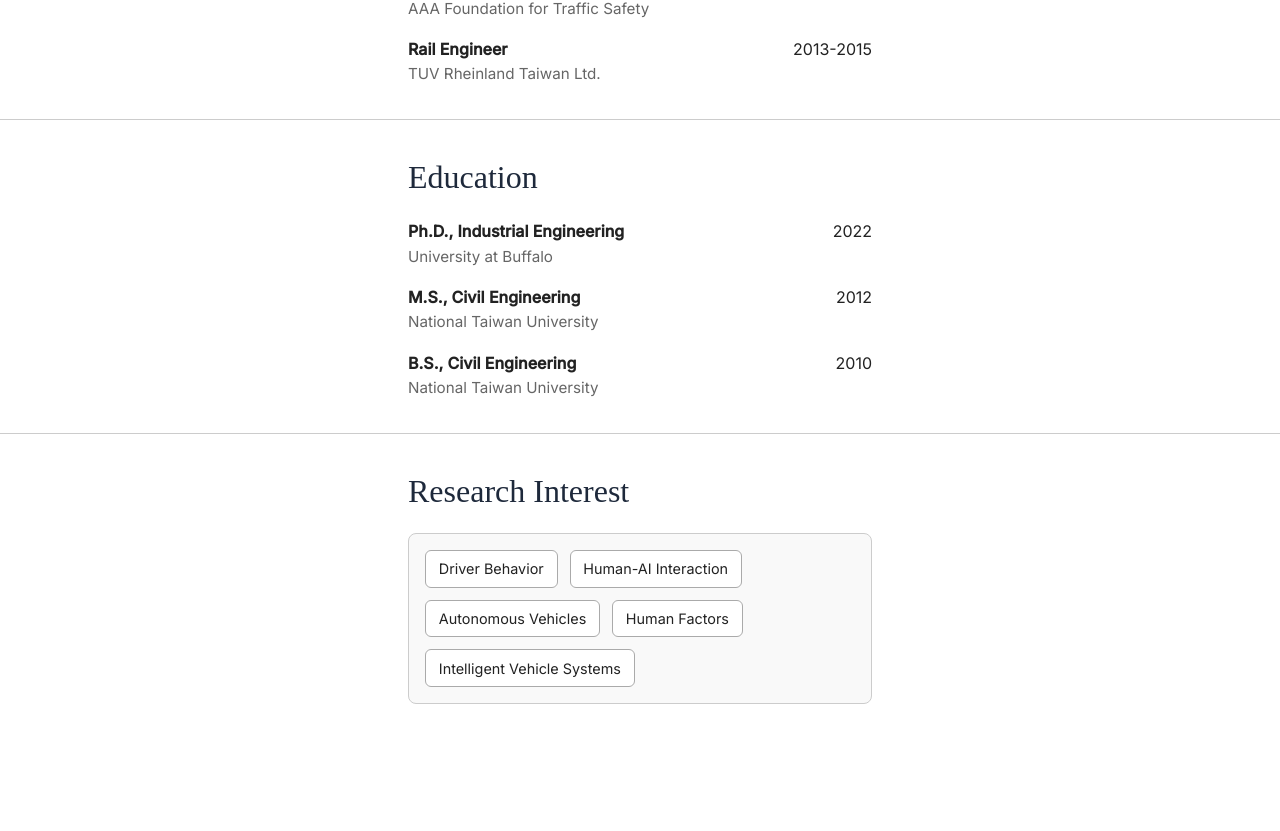
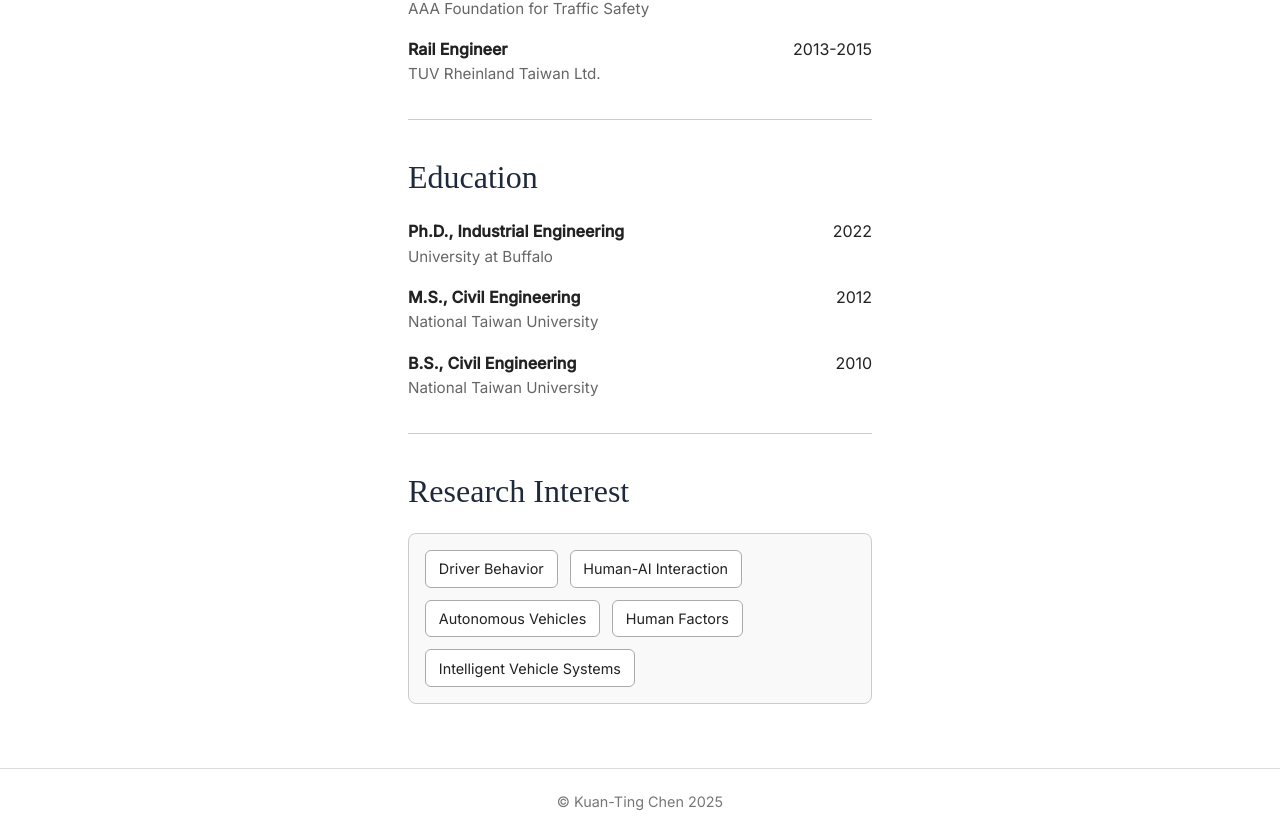
Before and after one commit to ktchen0504/ktchen0504.github.io, a Jekyll site: the page about.html, which Jekyll copies as it is, in a window 1280 px wide and 1266 px high. Shown: the part 432-1263 px from the top of the window. Built offline with Jekyll 4.4.1, drawn with Linux system fonts in a browser that asks for light colours; some web fonts are replaced; a style sheet for code colours, icons or effects is not loaded.

Commit message:
Add footer

```diff
--- a/_layouts/postcontent.html
+++ b/_layouts/postcontent.html
@@ -43,5 +43,9 @@
 	<main class="post-main">
   		{{ content }}
 	</main>
+
+	<footer class="site-footer">
+    	&copy; Kuan-Ting Chen 2025
+  	</footer>
 </body>
 </html>
--- a/about.html
+++ b/about.html
@@ -55,17 +55,19 @@
   <div class="container">
     <h1 id="experience">Experience</h1>
     <div id = "experience-list"></div>
+    <hr class="section-divider">
   </div>
 
-  <hr>
+  <!-- <hr> -->
 
   <!-- Education Section -->
   <div class="container">
     <h1 id="education">Education</h1>
     <div id="education-list"></div>
+    <hr class="section-divider">
   </div>
 
-  <hr>
+  <!-- <hr> -->
 
   <!-- Research Interest Section -->
   <div class="container">
@@ -78,6 +80,11 @@
       <div class="interest-tag">Intelligent Vehicle Systems</div>
     </div>
   </div>
+
+  <footer class="site-footer">
+    &copy; Kuan-Ting Chen 2025
+  </footer>
+
 
   <script>
     fetch('public/data.json')
@@ -117,6 +124,5 @@
       .catch(error => console.error('Failed to load data:', error));
   </script>
 
-
 </body>
 </html>
--- a/contact.html
+++ b/contact.html
@@ -99,6 +99,9 @@
 	});
 	</script>
 
+	<footer class="site-footer">
+		&copy; Kuan-Ting Chen 2025
+	</footer>
 
 </body>
 </html>
--- a/css/about.css
+++ b/css/about.css
@@ -53,6 +53,12 @@ body {
   padding: 0 1.5rem;
 }
 
+.section-divider {
+  border: none;
+  border-top: 1px solid #ccc;
+  margin: 2rem 0;
+}
+
 h1, h2 {
   font-family: 'Soria', serif;
   font-weight: 400;
@@ -60,11 +66,11 @@ h1, h2 {
   margin-bottom: 1rem;
 }
 
-hr {
+/* hr {
   border: none;
   border-top: 1px solid #ccc;
   margin: 2rem 0;
-}
+} */
 
 .experience-item, .education-item {
   display: flex;
--- a/css/nav.css
+++ b/css/nav.css
@@ -85,4 +85,13 @@
   font-size: 1.5rem;  /* Slightly larger for Academicons to match */
 }
 
+.site-footer {
+  text-align: center;
+  padding: 1.5rem 0;
+  font-size: 0.9rem;
+  color: #777;
+  background-color: rgba(255, 255, 255, 0.7); /* or use your navbar bg */
+  border-top: 1px solid #ddd;
+  margin-top: 4rem;
+}
 /* end nav bar setup*/
```
Also changed, not shown: index.html (+5 -2 lines).
